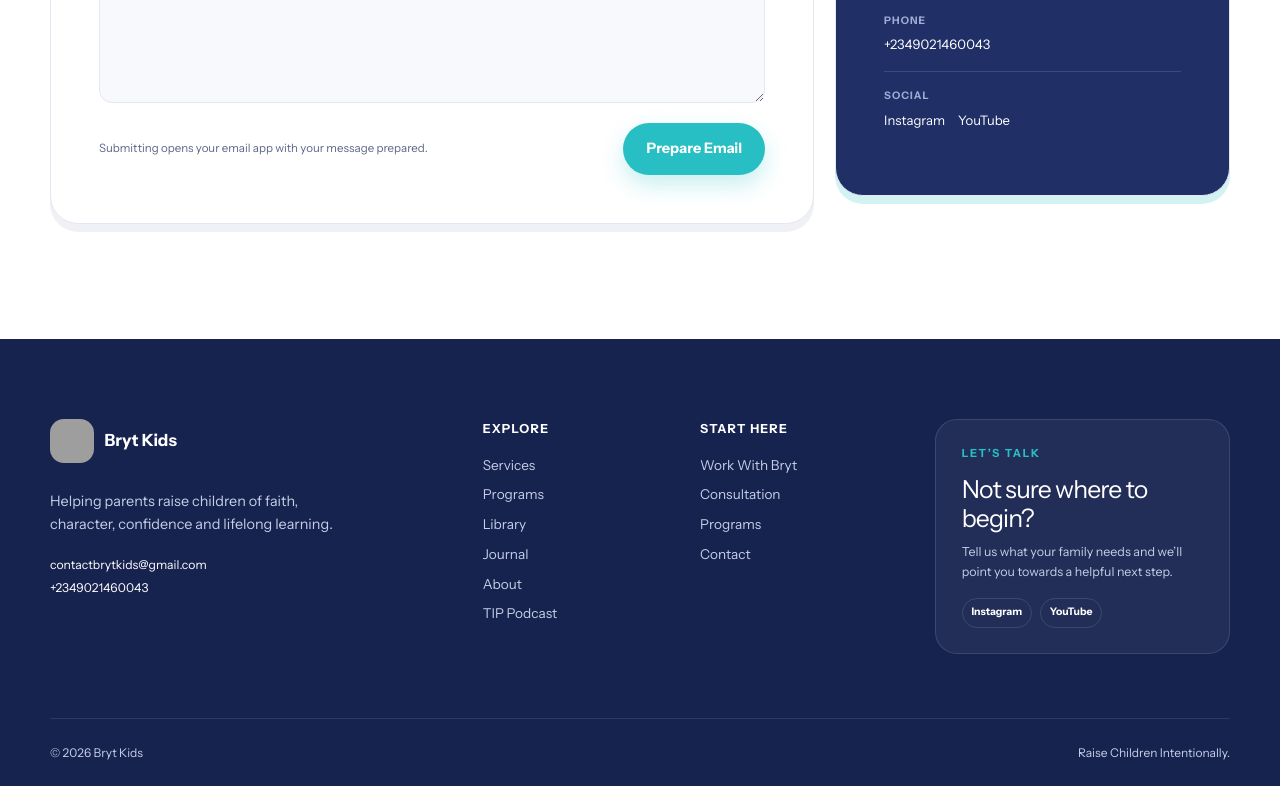
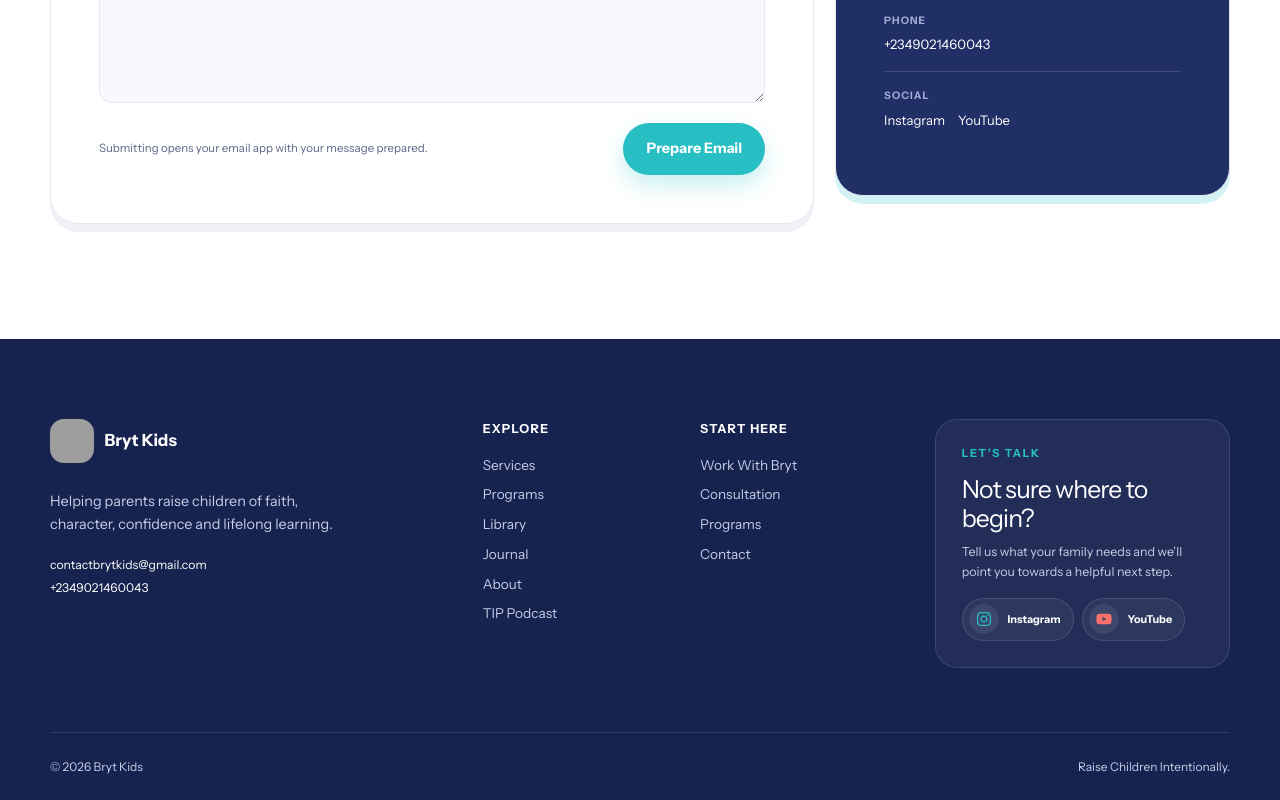
Before and after one commit to luxa-solution/brytkids, a Next.js app: page /contact in a window 1280 px wide. Shown: the part 1514-2314 px from the top of the page. Built offline with nearby package versions, Linux system fonts and the light colour scheme; grey boxes are pictures that could not be loaded.

Commit message:
refactor: add branded footer social icons

```diff
--- a/app/about/page.tsx
+++ b/app/about/page.tsx
@@ -36,7 +36,7 @@
           <div className="site-shell editorial-split about-story">
             <ContentHeading eyebrow="Why Bryt" title="Children do not simply grow up." />
             <div className="editorial-copy">
-              <p>They are shaped by what surrounds them—what they see, hear, practise, believe and experience every day.</p>
+              <p>They are shaped by what surrounds them: what they see, hear, practise, believe and experience every day.</p>
               <p>That is why we care about more than academic performance. We care about character, confidence, faith, communication, curiosity and practical life skills.</p>
             </div>
           </div>
@@ -55,7 +55,7 @@
 
         <ClosingCta
           eyebrow="Our vision"
-          title="Prepared to live well—not merely to pass tests."
+          title="Prepared to live well, not merely to pass tests."
           copy="We are building towards a generation of grounded, capable children with strong values and a genuine desire to learn and contribute."
           secondaryLabel="Explore Programs"
           secondaryHref="/programs"
--- a/app/components/contact-form.tsx
+++ b/app/components/contact-form.tsx
@@ -21,7 +21,7 @@
       message,
     ].join("\n");
 
-    window.location.href = `mailto:${siteConfig.email}?subject=${encodeURIComponent(`Bryt Kids enquiry — ${topic}`)}&body=${encodeURIComponent(body)}`;
+    window.location.href = `mailto:${siteConfig.email}?subject=${encodeURIComponent(`Bryt Kids enquiry: ${topic}`)}&body=${encodeURIComponent(body)}`;
   }
 
   return (
--- a/app/components/site-chrome.tsx
+++ b/app/components/site-chrome.tsx
@@ -1,4 +1,5 @@
 import Link from "next/link";
+import { FaInstagram, FaYoutube } from "react-icons/fa6";
 import { content } from "../content";
 import { siteConfig, siteNavigation } from "../site-config";
 import { BrandMark } from "./brand-mark";
@@ -82,9 +83,23 @@
           <h2>Not sure where to begin?</h2>
           <p>Tell us what your family needs and we’ll point you towards a helpful next step.</p>
           <div className="footer-socials">
-            {siteConfig.socialLinks.map((item) => (
-              <a key={item.key} href={item.href} target="_blank" rel="noreferrer">{item.label}</a>
-            ))}
+            {siteConfig.socialLinks.map((item) => {
+              const SocialIcon = item.key === "instagram" ? FaInstagram : FaYoutube;
+
+              return (
+                <a
+                  key={item.key}
+                  className={`footer-social footer-social--${item.key}`}
+                  href={item.href}
+                  target="_blank"
+                  rel="noreferrer"
+                  aria-label={`Follow Bryt Kids on ${item.label}`}
+                >
+                  <span className="footer-social__icon"><SocialIcon aria-hidden="true" /></span>
+                  <span>{item.label}</span>
+                </a>
+              );
+            })}
           </div>
         </div>
       </div>
--- a/app/globals.css
+++ b/app/globals.css
@@ -2951,12 +2951,45 @@
 .footer-socials { display: flex; flex-wrap: wrap; gap: 0.5rem; }
 
 .footer-socials a {
-  padding: 0.35rem 0.55rem;
+  display: inline-flex;
+  min-height: 42px;
+  align-items: center;
+  gap: 0.55rem;
+  padding: 0.35rem 0.75rem 0.35rem 0.38rem;
   border: 1px solid rgb(255 255 255 / 12%);
   border-radius: 999px;
+  background: rgb(255 255 255 / 5%);
   color: white;
-  font-size: 0.65rem;
-  font-weight: 750;
+  font-size: 0.68rem;
+  font-weight: 800;
+  transition: border-color 180ms ease, background 180ms ease, transform 180ms ease;
+}
+
+.footer-social__icon {
+  display: grid;
+  width: 30px;
+  height: 30px;
+  place-items: center;
+  border-radius: 50%;
+  background: rgb(255 255 255 / 8%);
+  color: var(--aqua);
+}
+
+.footer-social__icon svg {
+  width: 16px;
+  height: 16px;
+}
+
+.footer-social--youtube .footer-social__icon {
+  color: var(--coral);
+}
+
+@media (hover: hover) and (pointer: fine) {
+  .footer-socials a:hover {
+    border-color: rgb(103 226 229 / 34%);
+    background: rgb(255 255 255 / 9%);
+    transform: translateY(-2px);
+  }
 }
 
 @media (max-width: 980px) {
--- a/app/page.tsx
+++ b/app/page.tsx
@@ -168,7 +168,7 @@
                 <p className="value-feature__kicker">Education is bigger than school.</p>
                 <h3>Home is where a lifetime of learning begins.</h3>
                 <p className="value-feature__body">
-                  Bryt brings parenting, education, character development and practical life skills together—so families can nurture capable, grounded children.
+                  Bryt brings parenting, education, character development and practical life skills together, so families can nurture capable, grounded children.
                 </p>
                 <ul className="value-principles" aria-label="The Bryt approach">
                   <li>Thoughtful parenting</li>
@@ -240,7 +240,7 @@
                 <div className="program-copy">
                   <span className="card-tag">For parents</span>
                   <h3>Intentional Homeschooling</h3>
-                  <p>Build an education around your child’s needs, strengths, character and future—with clarity and confidence.</p>
+                  <p>Build an education around your child’s needs, strengths, character and future, with clarity and confidence.</p>
                   <ul className="program-details">
                     <li>Video and audio lessons</li>
                     <li>Practical exercises</li>
--- a/app/programs/bryt-leaders/page.tsx
+++ b/app/programs/bryt-leaders/page.tsx
@@ -24,7 +24,7 @@
           eyebrow="For children"
           title="Bryt"
           titleAccent="Leaders"
-          lead="Raising children who can think, speak and lead—a development program for confident communicators, thoughtful leaders and responsible young people."
+          lead="Raising children who can think, speak and lead. A development program for confident communicators, thoughtful leaders and responsible young people."
           accent="orange"
           primaryAction={{ label: "Ask About Bryt Leaders", href: "/contact" }}
           secondaryAction={{ label: "View All Programs", href: "/programs" }}
--- a/app/programs/page.tsx
+++ b/app/programs/page.tsx
@@ -56,7 +56,7 @@
 
         <ClosingCta
           eyebrow="One intentional goal"
-          title="Prepared for life—not just the classroom."
+          title="Prepared for life, not just the classroom."
           copy="Different children need different paths. Find the program that meets your family where you are."
           secondaryLabel="Talk to Bryt"
           secondaryHref="/contact"
--- a/app/services/page.tsx
+++ b/app/services/page.tsx
@@ -13,7 +13,7 @@
   {
     number: "01",
     title: "1:1 Consultation",
-    copy: "A focused conversation around one parenting, homeschooling or family challenge—so you leave with clarity and practical next steps.",
+    copy: "A focused conversation around one parenting, homeschooling or family challenge, so you leave with clarity and practical next steps.",
     points: ["A specific challenge", "A fresh perspective", "Clear next actions"],
     tone: "coral",
   },
@@ -48,7 +48,7 @@
           eyebrow="Services"
           title="How We Help"
           titleAccent="Families"
-          lead="Practical support for parents who want to raise capable, confident, grounded children—and build a home that helps them thrive."
+          lead="Practical support for parents who want to raise capable, confident, grounded children and build a home that helps them thrive."
           accent="aqua"
           primaryAction={{ label: "Find Your Support", href: "/work-with-bryt" }}
           secondaryAction={{ label: "Explore Programs", href: "/programs" }}
--- a/package.json
+++ b/package.json
@@ -11,7 +11,8 @@
   "dependencies": {
     "next": "16.3.1",
     "react": "19.2.8",
-    "react-dom": "19.2.8"
+    "react-dom": "19.2.8",
+    "react-icons": "^5.7.0"
   },
   "devDependencies": {
     "@tailwindcss/postcss": "^4",
```
Also changed, not shown: app/content/en.ts (+9 -9 lines), 1 other file (tests, documents, lock files or other folders).
